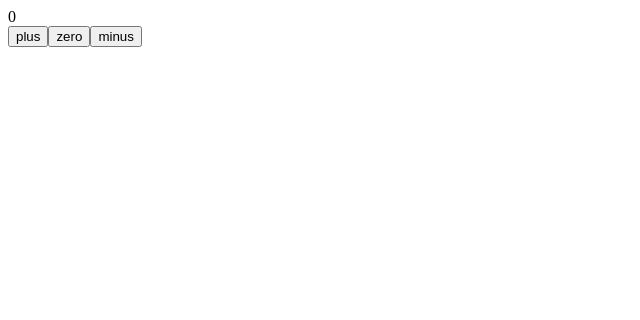
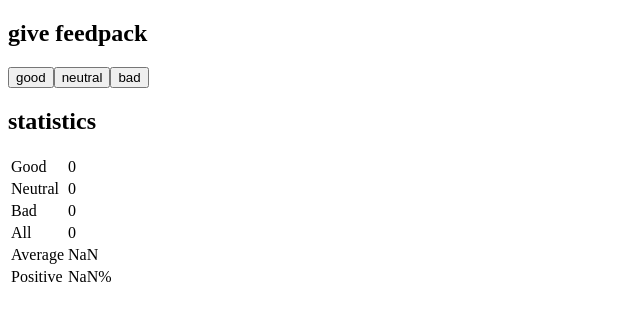
Before and after one commit to markojakob/FullStackCourse, a React (Vite) app: page / in a window 1280 px wide. Shown: the top 320 px of the page, without its empty margins (0-640 px from the left). Built offline with nearby package versions, Linux system fonts and the light colour scheme.

Commit message:
Statistics

```diff
--- a/src/App.jsx
+++ b/src/App.jsx
@@ -1,33 +1,55 @@
-import { useState } from 'react'
+import { useState } from "react"
 
 const App = () => {
-  const [counter, setCounter] = useState(0)
-  console.log('rendering with counter value', counter)
+  const [good, setGood] = useState(0)
+  const [bad, setBad] = useState(0)
+  const [neutral, setNeutral] = useState(0)
 
-  const increaseByOne = () => {
-    console.log('increasing, value before', counter)
-    setCounter(counter + 1)
-  }
-
-  const decreaseByOne = () => {
-    console.log('decreasing, value before', counter)
-    setCounter(counter - 1)
-  }
-
-  const setToZero = () => {
-    console.log('resetting to zero, value before', counter)
-    setCounter(0)
-  }
-
-  const Display = ({ counter }) => <div>{counter}</div>
-
-const Button = ({ onClick, text }) => <button onClick={onClick}>{text}</button>
+  let All = good + neutral + bad;
   return (
     <div>
-      <Display counter={counter} />
-      <Button onClick={increaseByOne} text="plus" />
-      <Button onClick={setToZero} text="zero" />
-      <Button onClick={decreaseByOne} text="minus" />
+      <h2>
+        give feedpack
+      </h2>
+      <button onClick={() => { setGood(good + 1) }} good>
+        good
+      </button>
+      <button onClick={() => { setNeutral(neutral + 1) }} neutral>
+        neutral
+      </button>
+      <button onClick={() => { setBad(bad + 1) }} bad>
+        bad
+      </button>
+      <h2>
+        statistics
+      </h2>
+      <table>
+        <tr>
+          <td>Good</td>
+          <td>{good}</td>
+        </tr>
+        <tr>
+          <td>Neutral</td>
+          <td>{neutral}</td>
+        </tr>
+        <tr>
+          <td>Bad</td>
+          <td>{bad}</td>
+        </tr>
+        <tr>
+          <td>All</td>
+          <td>{All}</td>
+        </tr>
+        <tr>
+          <td>Average</td>
+          <td>{(good * 1 + neutral * 0 + bad * -1)/All }</td>
+        </tr>
+        <tr>
+          <td>Positive</td>
+          <td>{good/All * 100}%</td>
+        </tr>
+
+      </table>
     </div>
   )
 }
```
